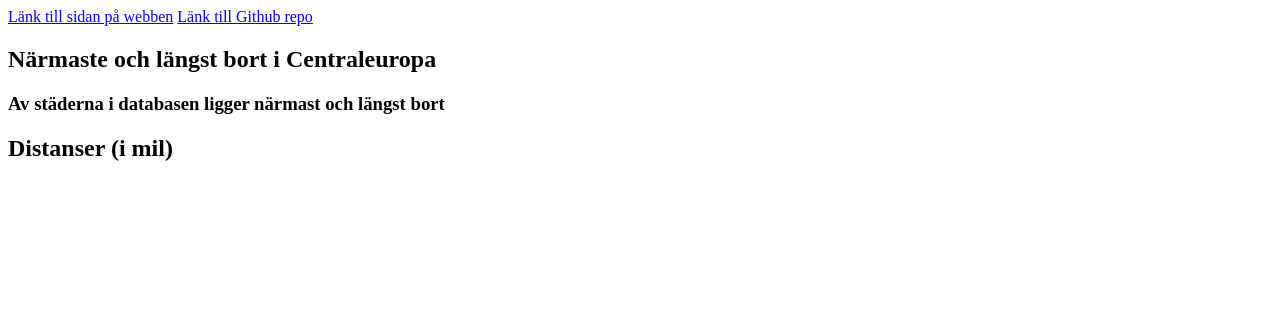
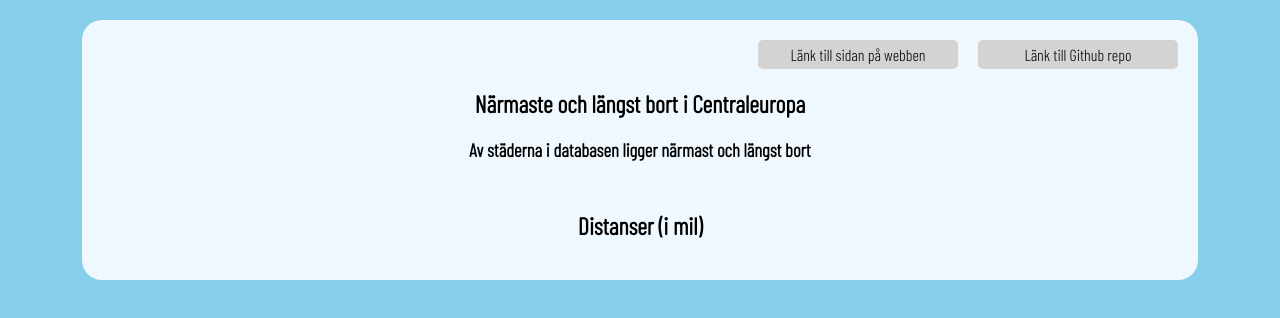
Before and after one commit to henrikeriksson33/U1-DDU2, a plain HTML site: page website/index.html in a window 1280 px wide. Drawn offline with Linux system fonts and the light colour scheme.

Commit message:
Add Script + Links (Database.js + fonts.css + index.css)
Lägger till resterande links och script element som behövdes för att länka alla externa dokument.

```diff
--- a/website/index.html
+++ b/website/index.html
@@ -4,7 +4,8 @@
   <meta charset="UTF-8">
   <meta name="viewport" content="width=device-width, initial-scale=1.0">
   <title>Distances</title>
-  <!-- links -->
+  <link rel="stylesheet" href="styles/fonts.css">
+  <link rel="stylesheet" href="styles/index.css">
 </head>
 <body>
   <main>
@@ -24,5 +25,6 @@
     </section>
   </main>
   <script src="index.js"></script>
+  <script src="database/database.js"></script>
 </body>
 </html>
```
